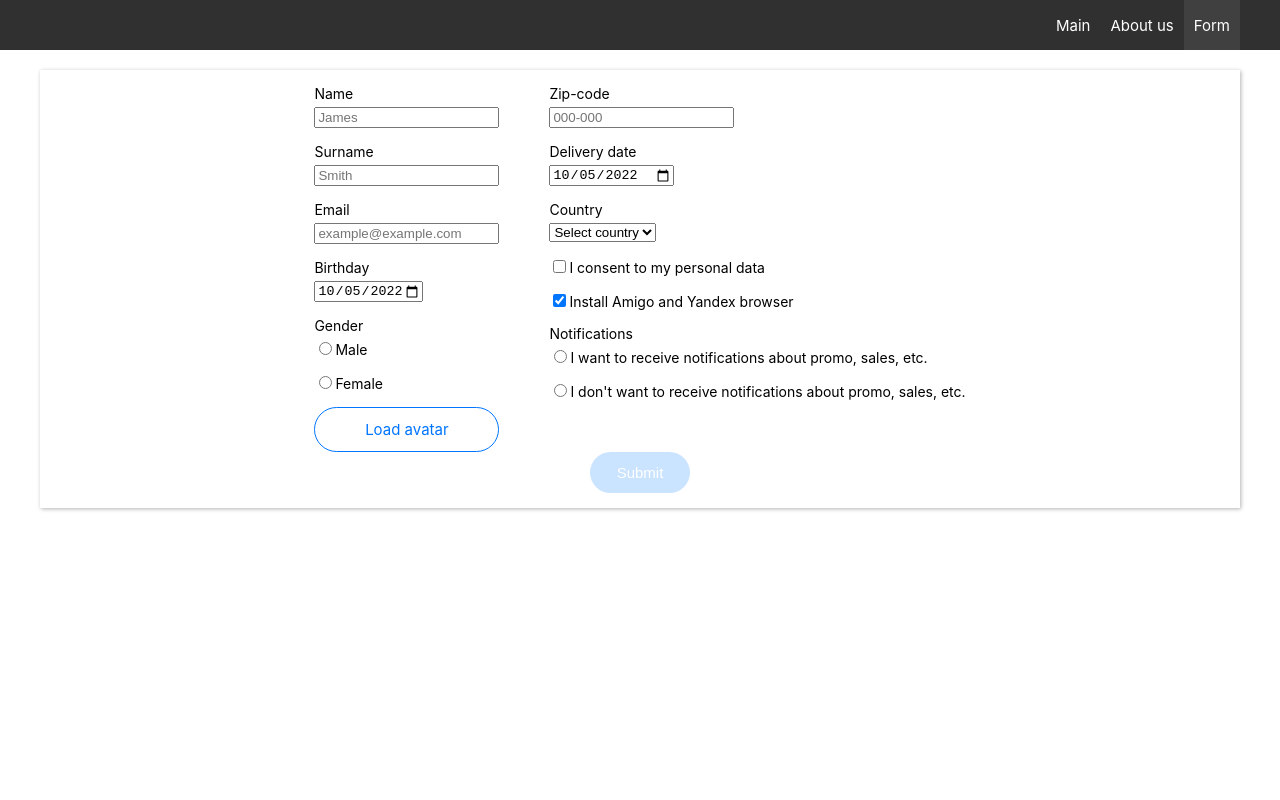
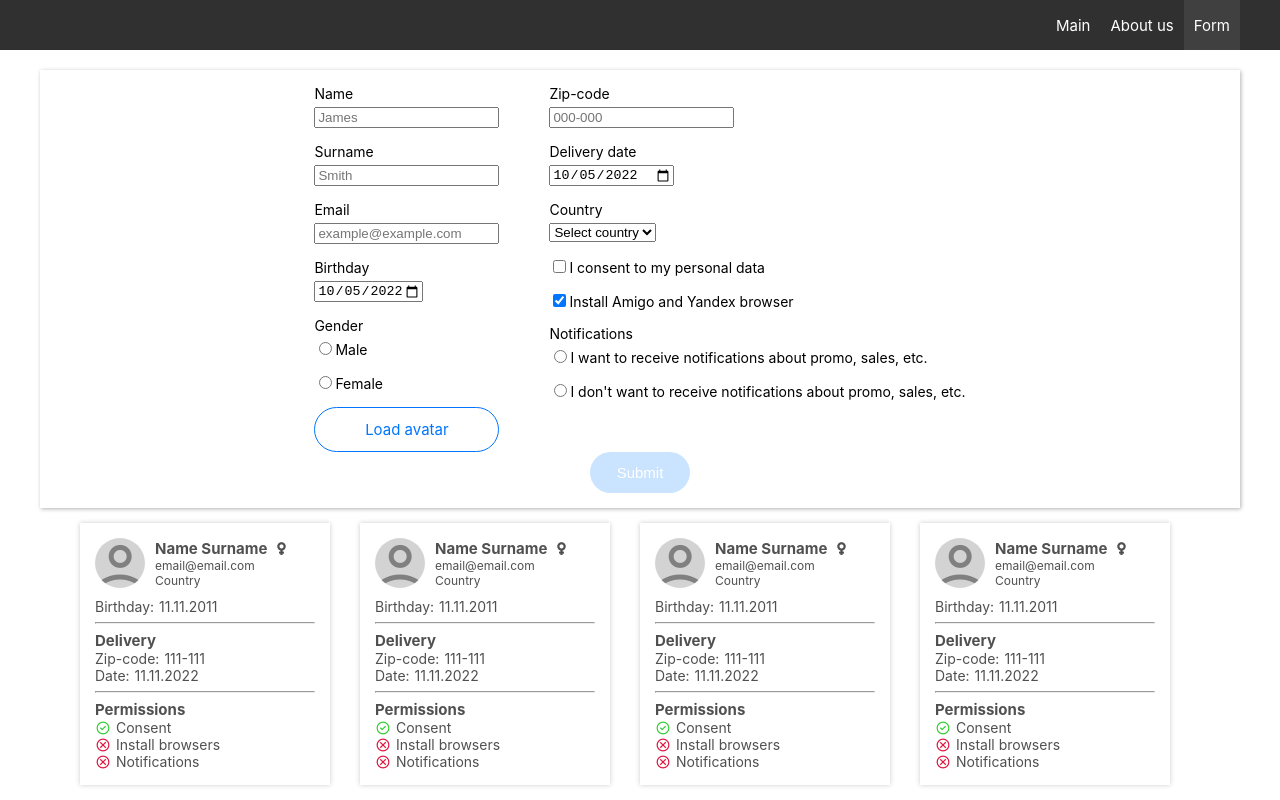
Before and after one commit to Wsko-12/wsko-12-REACT2022Q3, a React (Create React App) app in the folder app/: page /form in a window 1280 px wide. Shown: the top 800 px of the page. Built offline with nearby package versions, Linux system fonts and the light colour scheme.

Commit message:
feat: add UserCard

```diff
--- /dev/null
+++ b/app/src/components/UserCard/LineWithAllowIcon/LineWithAllowIcon.tsx
@@ -0,0 +1,22 @@
+import React from 'react';
+import styles from '../user-card.module.css';
+
+interface ILineWithAllowIconProps {
+  title: string;
+  allow: boolean;
+}
+
+export default function LineWithAllowIcon({ title, allow }: ILineWithAllowIconProps) {
+  let style = `material-symbols-outlined ${styles['card__allow-icon']}`;
+  if (!allow) {
+    style += ' ' + styles['card__allow-icon_prevented'];
+  }
+  return (
+    <div
+      className={styles.card__line}
+      style={{ flexDirection: 'row-reverse', justifyContent: 'flex-end' }}
+    >
+      <span>{title}</span> <span className={style}>{allow ? 'check_circle' : 'cancel'}</span>
+    </div>
+  );
+}
--- /dev/null
+++ b/app/src/components/UserCard/UserCard.tsx
@@ -0,0 +1,42 @@
+import ImagePlaceholder from 'components/ImagePlaceholder/ImagePlaceholder';
+import React from 'react';
+import LineWithAllowIcon from './LineWithAllowIcon/LineWithAllowIcon';
+import styles from './user-card.module.css';
+export default function UserCard() {
+  return (
+    <div className={styles.card}>
+      <header className={styles.card__header}>
+        <div className={styles.card__image}>
+          <ImagePlaceholder />
+        </div>
+        <div>
+          <h4 className={styles.card__title}>
+            name surname
+            <span className="material-symbols-outlined">female</span>
+          </h4>
+          <p className={styles.card__subtitle}>email@email.com</p>
+          <p className={styles.card__subtitle}>Country</p>
+        </div>
+      </header>
+      <div className={styles.card__body}>
+        <div className={styles.card__line}>
+          <span>Birthday:</span> <span>11.11.2011</span>
+        </div>
+        <hr />
+
+        <h4 className={styles.card__title}>Delivery</h4>
+        <div className={styles.card__line}>
+          <span>Zip-code:</span> <span>111-111</span>
+        </div>
+        <div className={styles.card__line}>
+          <span>Date:</span> <span>11.11.2022</span>
+        </div>
+        <hr />
+        <h4 className={styles.card__title}>Permissions</h4>
+        <LineWithAllowIcon title="Consent" allow={true} />
+        <LineWithAllowIcon title="Install browsers" allow={false} />
+        <LineWithAllowIcon title="Notifications" allow={false} />
+      </div>
+    </div>
+  );
+}
--- /dev/null
+++ b/app/src/components/UserCard/user-card.module.css
@@ -0,0 +1,60 @@
+.card{
+    width: 250px;
+    padding: 15px;
+    box-shadow: 0px 0px 5px rgba(0,0,0,0.2);
+    color: #505050;
+    flex: 0 0 auto;
+
+}
+
+.card__header{
+    display: flex;
+    width: 100%;
+    align-items: center;
+    gap: 10px;
+}
+
+.card__image{
+    width: 50px;
+    height: 50px;
+    border-radius: 100px;
+    font-size: 8rem;
+    overflow: hidden;
+}
+
+.card__title{
+    display: flex;
+    align-items: center;
+    font-size: 1.5rem;
+    margin: 0;
+    text-transform: capitalize;
+    gap: 5px;
+}
+.card__title span{
+    font-size: 1.8rem;
+    font-weight: bold;
+}
+
+.card__subtitle{
+    margin: 0px;
+    font-size: 1.2rem;
+}
+
+.card__body{
+    margin-top: 10px;
+    width: 100%;
+    font-size: 1.4rem;
+}
+
+.card__line{
+    display: flex;
+    gap: 5px;
+    align-items: center;
+}
+.card__allow-icon{
+    font-size: 1.6rem;
+    color: LimeGreen;
+}
+.card__allow-icon_prevented{
+    color: crimson;
+}
--- a/app/src/pages/form/FormPage.tsx
+++ b/app/src/pages/form/FormPage.tsx
@@ -1,3 +1,4 @@
+import UserCard from 'components/UserCard/UserCard';
 import CardForm from 'pages/form/CardForm/CardForm';
 import React from 'react';
 import { Component } from 'react';
@@ -21,7 +22,14 @@ export default class FormPage extends Component {
     return (
       <section className={styles['form-page__wrapper']}>
         <CardForm />
-        <div className={styles['form-page__content']}></div>
+        <div className={styles['form-page__content']}>
+          <UserCard />
+          <UserCard />
+          <UserCard />
+          <UserCard />
+          <UserCard />
+          <UserCard />
+        </div>
       </section>
     );
   }
--- a/app/src/pages/form/form.module.css
+++ b/app/src/pages/form/form.module.css
@@ -10,8 +10,12 @@
 .form-page__content{
     display: flex;
     align-items: center;
-    justify-content: center;
+    justify-content: flex-start;
     font-size: 2rem;
     color: #303030;
     width: 100%;
+    padding: 15px;
+    gap: 30px;
+    flex-wrap: wrap;
+    padding-left: 40px;
 }
```
